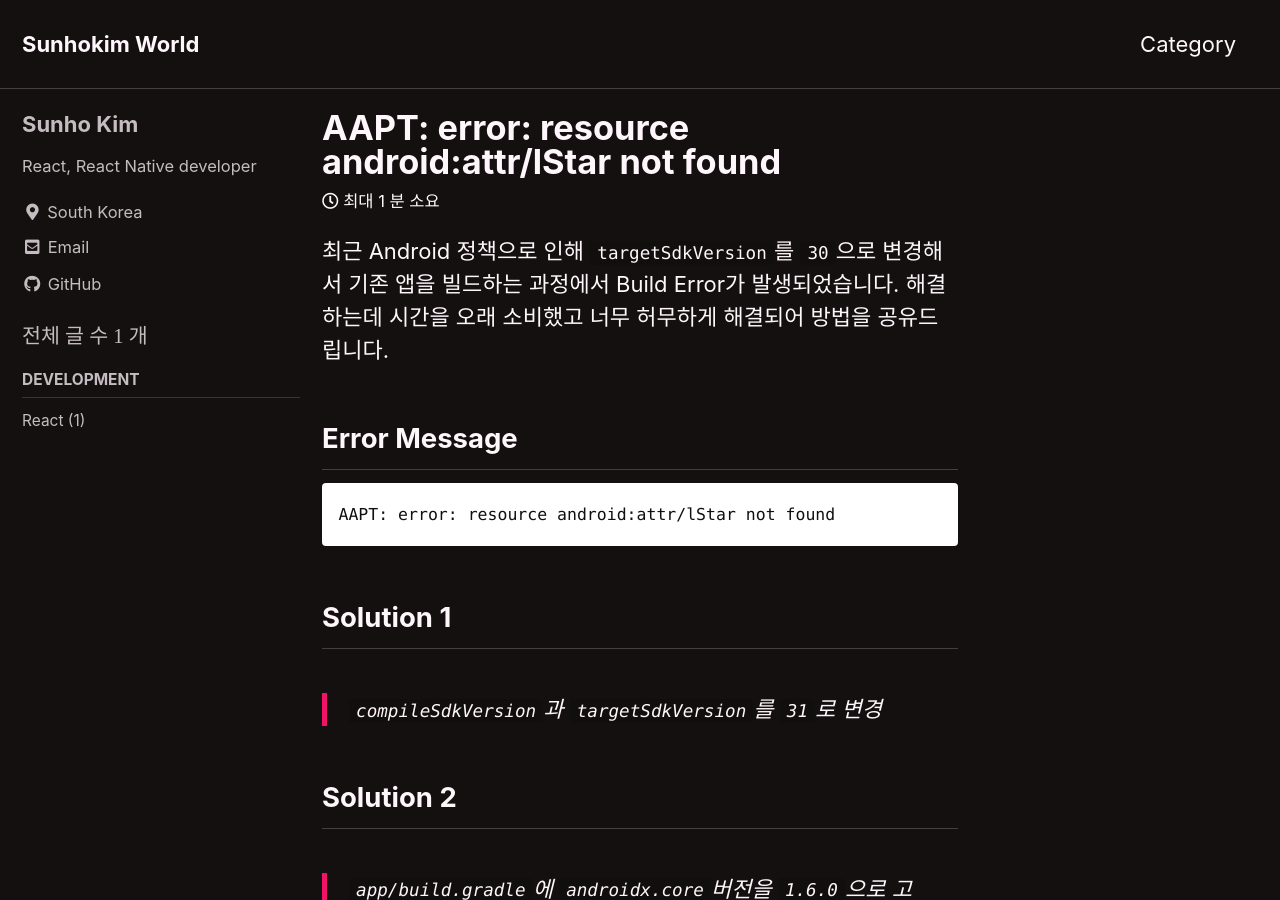
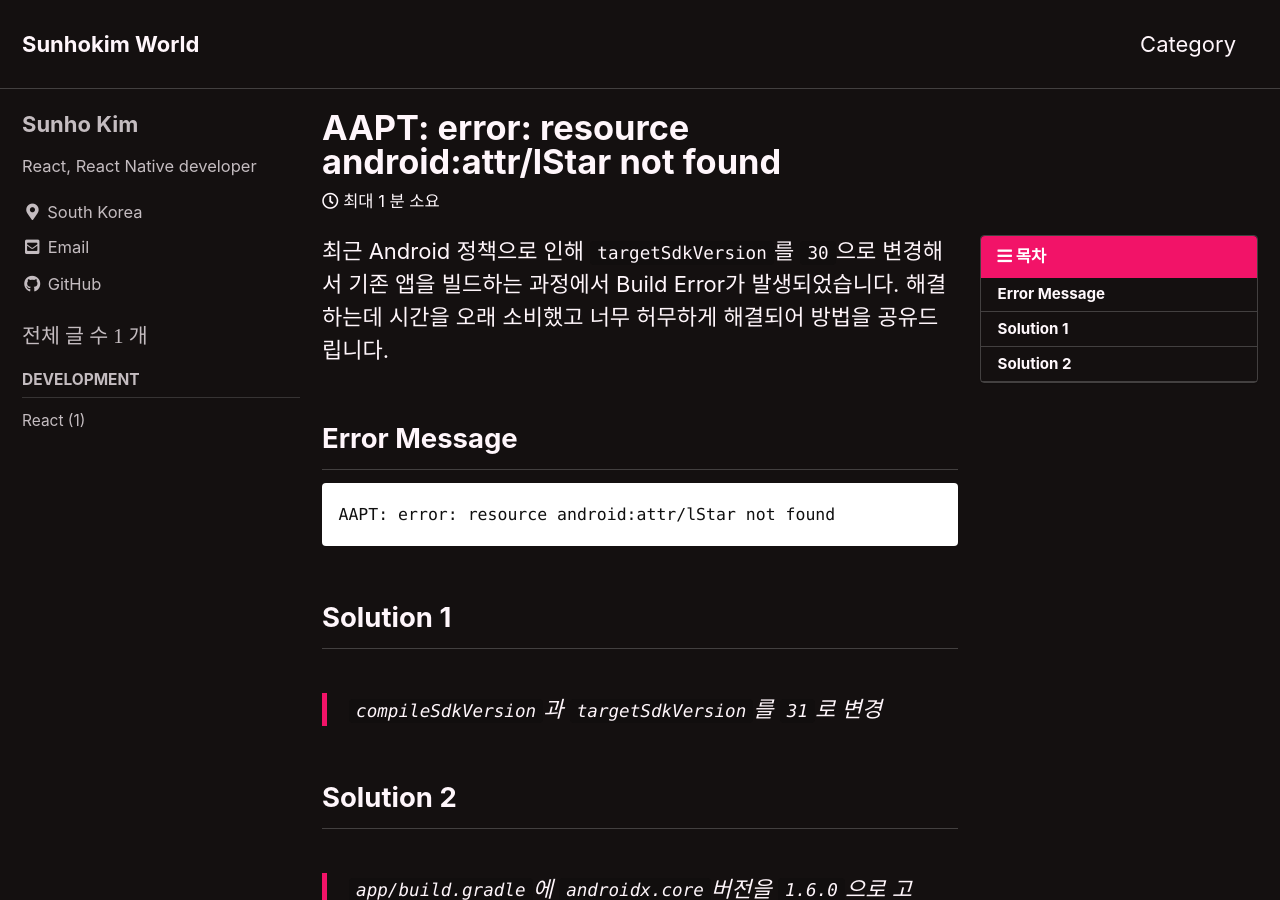
Before and after one commit to supersunho/supersunho.github.io, a Jekyll site: the page built from _posts/2021-11-30-AAPT-Build-Error-Fix.md, in a window 1280 px wide and 900 px high. Built offline with Jekyll 4.4.1, drawn with Linux system fonts in a browser that asks for light colours; cached includes are drawn as plain includes; comment, search, counter and statistics services are not loaded.

Commit message:
TOC 테스트

```diff
--- a/_posts/2021-11-30-AAPT-Build-Error-Fix.md
+++ b/_posts/2021-11-30-AAPT-Build-Error-Fix.md
@@ -7,7 +7,13 @@ tags:
   - React
   - React Native
   - Android
+toc: true
+toc_label: "목차"
+toc_icon: "bars"
+toc_sticky: true
 ---
+
+
 최근 Android 정책으로 인해 `targetSdkVersion`를 `30`으로 변경해서 기존 앱을 빌드하는 과정에서 Build Error가 발생되었습니다. 해결하는데 시간을 오래 소비했고 너무 허무하게 해결되어 방법을 공유드립니다.
 
 ## Error Message
```
Also changed, not shown: _pages/categories/categories-react.md (+0 -4 lines).
